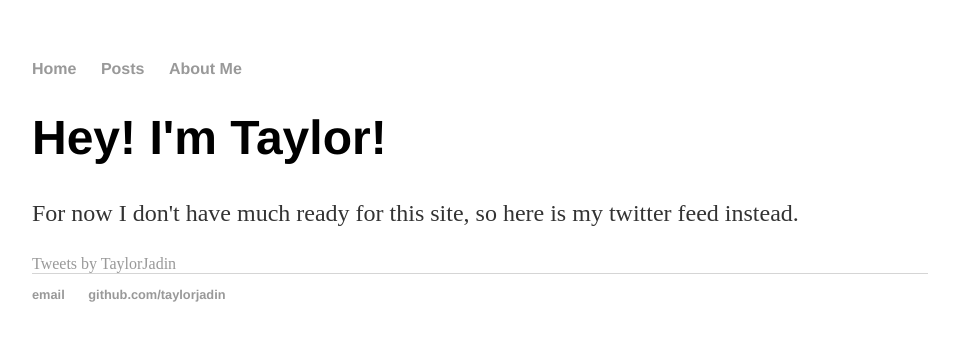
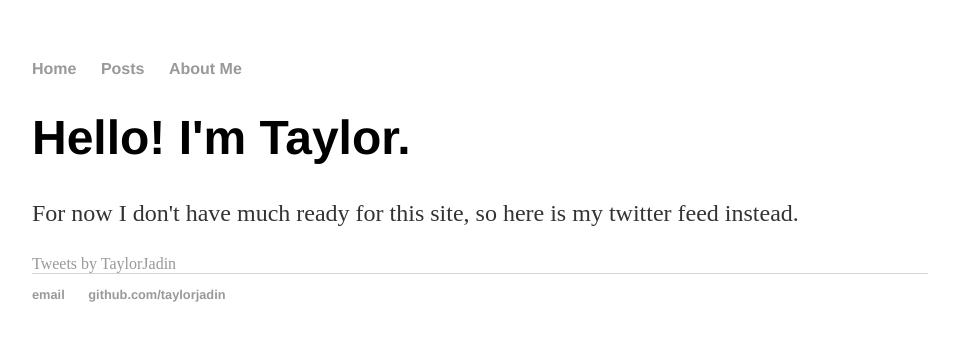
Before and after one commit to TaylorJadin/taylorjadin.github.io, a Jekyll site: the page built from index.html, in a window 1280 px wide. Shown: the top 341 px of the page, without its empty margins (160-1119 px from the left). Built offline with Jekyll 4.4.1, drawn with Linux system fonts in a browser that asks for light colours; comment, search, counter and statistics services are not loaded.

Commit message:
From bash

```diff
--- a/index.html
+++ b/index.html
@@ -3,7 +3,7 @@ layout: default
 title: Taylor Jadin
 ---
 <div class="blurb">
-        <h1>Hey! I'm Taylor!</h1>
+        <h1>Hello! I'm Taylor.</h1>
         <p>For now I don't have much ready for this site, so here is my twitter feed instead.</p>
         <a class="twitter-timeline" data-theme="light" data-chrome="nofooter noborders transparent" href="https://twitter.com/TaylorJadin">Tweets by TaylorJadin</a> <script async src="//platform.twitter.com/widgets.js" charset="utf-8"></script>
 </div><!-- /.blurb -->
```
